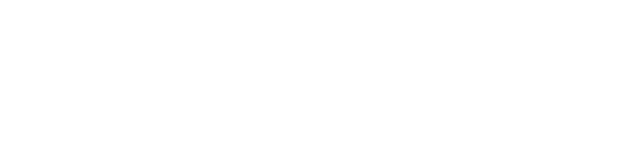
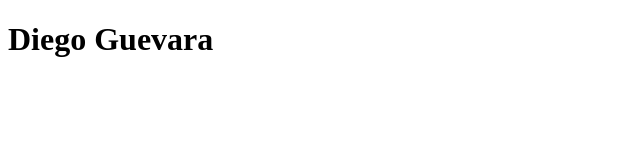
Before and after one commit to dvalades11/portfolio-1, a plain HTML site: page index.html in a window 1280 px wide. Shown: the whole page, without its empty margins (0-640 px from the left). Drawn offline with Linux system fonts and the light colour scheme.

Commit message:
add h1 under div

```diff
--- a/index.html
+++ b/index.html
@@ -13,7 +13,9 @@
 </head>
 
 <body>
-<div></div>
+<div>
+    <h1>Diego Guevara</h1>
+</div>
 <!-- Directions:
 
 1. Create a DIV element to contain the page content.
```
